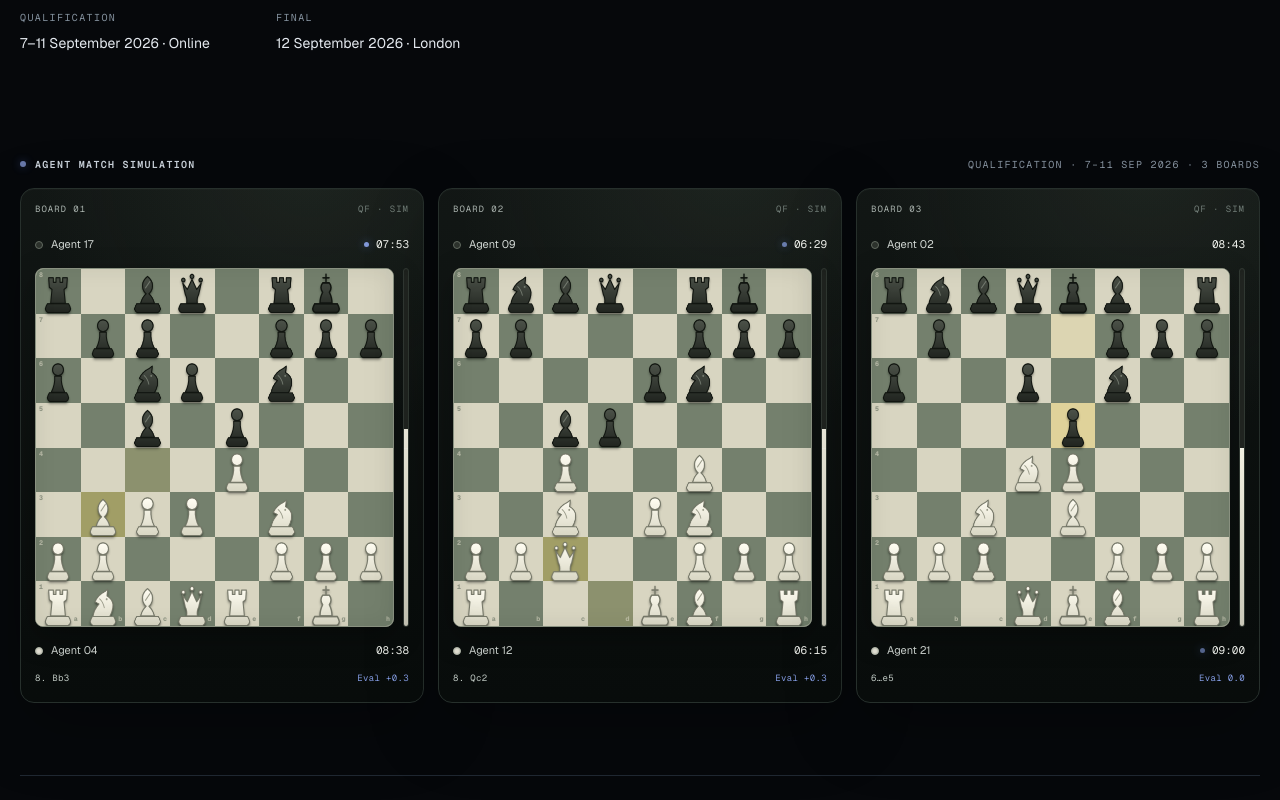
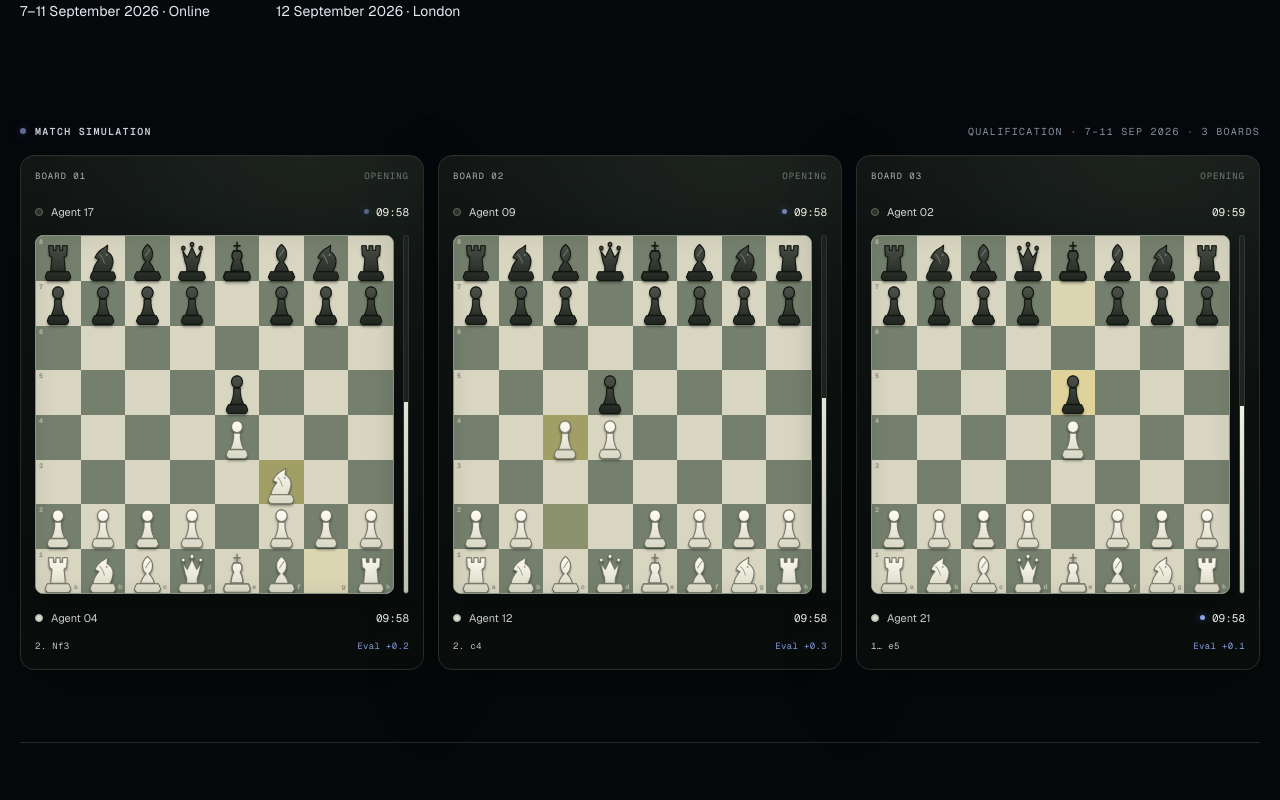
Before and after one commit to javaxhaskell/aichessathon, a Next.js app: page / in a window 1280 px wide. Shown: the part 820-1620 px from the top of the page. Built offline with nearby package versions, Linux system fonts and the light colour scheme.

Commit message:
Refine tournament board playback and homepage copy

```diff
--- a/src/app/globals.css
+++ b/src/app/globals.css
@@ -109,7 +109,6 @@ h1 { max-width: 920px; margin: 0; font-size: clamp(48px, 7.6vw, 112px); line-hei
 .clock.active::before { opacity: 1; transform: scale(1); animation: clock-breathe 1.7s ease-in-out infinite; }
 .board-shell { position: relative; display: grid; grid-template-columns: minmax(0, 1fr) 6px; gap: 9px; }
 .chess-board { position: relative; isolation: isolate; aspect-ratio: 1; display: grid; grid-template-columns: repeat(8, 1fr); overflow: hidden; border: 1px solid #899180; border-radius: 8px; background: #d4d2c0; box-shadow: 0 10px 30px rgba(0,0,0,.28), 0 1px 0 rgba(255,255,255,.13) inset; }
-.chess-board.resetting { animation: board-reset .42s ease-out both; }
 .chess-board::after { content: ""; position: absolute; z-index: 10; inset: 0; border-radius: inherit; box-shadow: inset 0 0 22px rgba(19,27,21,.08); pointer-events: none; }
 .board-square { position: relative; display: grid; place-items: center; overflow: visible; background: #d8d5c1; line-height: 1; }
 .board-square.dark { background: #74806d; }
@@ -132,7 +131,6 @@ h1 { max-width: 920px; margin: 0; font-size: clamp(48px, 7.6vw, 112px); line-hei
 @keyframes pulse { 50% { opacity: .45; transform: scale(.8); } }
 @keyframes clock-breathe { 50% { opacity: .48; } }
 @keyframes piece-travel { from { transform: translate(var(--move-x), var(--move-y)); } to { transform: translate(0, 0); } }
-@keyframes board-reset { from { opacity: .58; } to { opacity: 1; } }
 @keyframes hero-rise { from { opacity: 0; translate: 0 18px; filter: blur(3px); } to { opacity: 1; translate: 0 0; filter: blur(0); } }
 
 .motion-ready .hero-copy > *, .motion-ready .stage-head { animation: hero-rise .8s cubic-bezier(.16,1,.3,1) both; }
@@ -177,7 +175,6 @@ h1 { max-width: 920px; margin: 0; font-size: clamp(48px, 7.6vw, 112px); line-hei
 .positioning-grid h2, .section-heading h2, .cta-section h2 { margin: 0; font-size: clamp(40px, 5.3vw, 78px); font-weight: 510; line-height: 1.02; letter-spacing: -.055em; text-wrap: balance; }
 .positioning-grid > div { align-self: end; }
 .positioning-grid p { margin: 0 0 22px; color: #a8b1bc; font-size: 17px; line-height: 1.7; letter-spacing: -.012em; }
-.positioning-grid p:last-child { color: #6f7a87; }
 .section-heading { display: grid; grid-template-columns: minmax(180px, .45fr) 1.55fr; align-items: start; gap: 40px; margin-bottom: 70px; }
 .section-heading h2 { max-width: 820px; }
 .timeline { margin: 0; padding: 0; list-style: none; border-top: 1px solid var(--line-strong); }
--- a/src/app/opengraph-image.tsx
+++ b/src/app/opengraph-image.tsx
@@ -2,7 +2,7 @@ import { ImageResponse } from "next/og";
 
 import { FINAL_DATE, QUALIFICATION_DATES } from "@/lib/event";
 
-export const alt = "AI Chessathon — Build an agent. Put it on the board.";
+export const alt = "AI Chessathon: Build an agent. Put it on the board.";
 export const size = { width: 1200, height: 630 };
 export const contentType = "image/png";
 
--- a/src/components/tournament-stage.tsx
+++ b/src/components/tournament-stage.tsx
@@ -1,11 +1,27 @@
 "use client";
 
 import type { CSSProperties } from "react";
-import { useCallback, useEffect, useMemo, useRef, useState } from "react";
+import { useCallback, useEffect, useRef, useState } from "react";
 
 import { QUALIFICATION_DATES_SHORT } from "@/lib/event";
 
-type Frame = { fen: string; move: string; from: string; to: string; evaluation: number };
+type Side = "white" | "black";
+type Piece = { token: string; black: boolean };
+type OpeningMove = { move: string; from: string; to: string; evaluation: number };
+type Frame = {
+  move: string;
+  from: string | null;
+  to: string | null;
+  evaluation: number;
+  pieces: Map<string, Piece>;
+  activeSide: Side;
+};
+type Playback = {
+  frameIndex: number;
+  whiteClock: number;
+  blackClock: number;
+  status: "waiting" | "playing" | "complete";
+};
 type Match = {
   board: string;
   white: string;
@@ -16,38 +32,8 @@ type Match = {
   frames: Frame[];
 };
 
-const matches: Match[] = [
-  {
-    board: "Board 01", white: "Agent 04", black: "Agent 17", whiteClock: 521, blackClock: 476, offset: 0,
-    frames: [
-      { fen: "r1bq1rk1/ppp2ppp/2np1n2/2b1p3/2B1P3/2PP1N2/PP3PPP/RNBQR1K1 b - - 2 7", move: "7. Re1", from: "f1", to: "e1", evaluation: 0.3 },
-      { fen: "r1bq1rk1/1pp2ppp/p1np1n2/2b1p3/2B1P3/2PP1N2/PP3PPP/RNBQR1K1 w - - 0 8", move: "7…a6", from: "a7", to: "a6", evaluation: 0.4 },
-      { fen: "r1bq1rk1/1pp2ppp/p1np1n2/2b1p3/4P3/1BPP1N2/PP3PPP/RNBQR1K1 b - - 1 8", move: "8. Bb3", from: "c4", to: "b3", evaluation: 0.3 },
-      { fen: "r1bq1rk1/bpp2ppp/p1np1n2/4p3/4P3/1BPP1N2/PP3PPP/RNBQR1K1 w - - 2 9", move: "8…Ba7", from: "c5", to: "a7", evaluation: 0.4 },
-    ],
-  },
-  {
-    board: "Board 02", white: "Agent 12", black: "Agent 09", whiteClock: 378, blackClock: 392, offset: 920,
-    frames: [
-      { fen: "rnbq1rk1/pp2bppp/4pn2/2Pp4/2P2B2/2N1PN2/PP3PPP/R2QKB1R b KQ - 0 7", move: "7. dxc5", from: "d4", to: "c5", evaluation: 0.3 },
-      { fen: "rnbq1rk1/pp3ppp/4pn2/2bp4/2P2B2/2N1PN2/PP3PPP/R2QKB1R w KQ - 0 8", move: "7…Bxc5", from: "e7", to: "c5", evaluation: 0.2 },
-      { fen: "rnbq1rk1/pp3ppp/4pn2/2bp4/2P2B2/2N1PN2/PPQ2PPP/R3KB1R b KQ - 1 8", move: "8. Qc2", from: "d1", to: "c2", evaluation: 0.3 },
-      { fen: "r1bq1rk1/pp3ppp/2n1pn2/2bp4/2P2B2/2N1PN2/PPQ2PPP/R3KB1R w KQ - 2 9", move: "8…Nc6", from: "b8", to: "c6", evaluation: 0.1 },
-    ],
-  },
-  {
-    board: "Board 03", white: "Agent 21", black: "Agent 02", whiteClock: 542, blackClock: 527, offset: 1740,
-    frames: [
-      { fen: "rnbqkb1r/1p2pppp/p2p1n2/8/3NP3/2N1B3/PPP2PPP/R2QKB1R b KQkq - 1 6", move: "6. Be3", from: "c1", to: "e3", evaluation: 0.1 },
-      { fen: "rnbqkb1r/1p3ppp/p2p1n2/4p3/3NP3/2N1B3/PPP2PPP/R2QKB1R w KQkq e6 0 7", move: "6…e5", from: "e7", to: "e5", evaluation: 0.0 },
-      { fen: "rnbqkb1r/1p3ppp/p2p1n2/4p3/4P3/1NN1B3/PPP2PPP/R2QKB1R b KQkq - 1 7", move: "7. Nb3", from: "d4", to: "b3", evaluation: 0.2 },
-      { fen: "rn1qkb1r/1p3ppp/p2pbn2/4p3/4P3/1NN1B3/PPP2PPP/R2QKB1R w KQkq - 2 8", move: "7…Be6", from: "c8", to: "e6", evaluation: 0.1 },
-    ],
-  },
-];
-
 function parseFen(fen: string) {
-  const squares: Array<{ square: string; token: string; black: boolean }> = [];
+  const squares: Array<{ square: string } & Piece> = [];
   const rows = fen.split(" ")[0].split("/");
   rows.forEach((row, rankIndex) => {
     let fileIndex = 0;
@@ -57,8 +43,95 @@ function parseFen(fen: string) {
       fileIndex += 1;
     }
   });
-  return new Map(squares.map((square) => [square.square, square]));
+  return new Map(squares.map(({ square, token, black }) => [square, { token, black }]));
 }
+
+const STARTING_FEN = "rnbqkbnr/pppppppp/8/8/8/8/PPPPPPPP/RNBQKBNR w KQkq - 0 1";
+
+function buildFrames(moves: OpeningMove[]): Frame[] {
+  const position = parseFen(STARTING_FEN);
+  const frames: Frame[] = [{
+    move: "Start position",
+    from: null,
+    to: null,
+    evaluation: 0,
+    pieces: new Map(position),
+    activeSide: "white",
+  }];
+
+  moves.forEach((move, index) => {
+    const piece = position.get(move.from);
+    const movingSide: Side = index % 2 === 0 ? "white" : "black";
+    if (!piece || piece.black !== (movingSide === "black")) {
+      throw new Error(`Invalid opening move ${move.move} on ${move.from}`);
+    }
+    position.delete(move.from);
+    position.set(move.to, piece);
+    frames.push({
+      ...move,
+      pieces: new Map(position),
+      activeSide: movingSide === "white" ? "black" : "white",
+    });
+  });
+
+  return frames;
+}
+
+const matches: Match[] = [
+  {
+    board: "Board 01", white: "Agent 04", black: "Agent 17", whiteClock: 600, blackClock: 600, offset: 0,
+    frames: buildFrames([
+      { move: "1. e4", from: "e2", to: "e4", evaluation: 0.20 },
+      { move: "1… e5", from: "e7", to: "e5", evaluation: 0.15 },
+      { move: "2. Nf3", from: "g1", to: "f3", evaluation: 0.22 },
+      { move: "2… Nc6", from: "b8", to: "c6", evaluation: 0.16 },
+      { move: "3. Bc4", from: "f1", to: "c4", evaluation: 0.24 },
+      { move: "3… Nf6", from: "g8", to: "f6", evaluation: 0.18 },
+      { move: "4. d3", from: "d2", to: "d3", evaluation: 0.16 },
+      { move: "4… Bc5", from: "f8", to: "c5", evaluation: 0.12 },
+      { move: "5. c3", from: "c2", to: "c3", evaluation: 0.18 },
+      { move: "5… d6", from: "d7", to: "d6", evaluation: 0.14 },
+      { move: "6. Nbd2", from: "b1", to: "d2", evaluation: 0.17 },
+      { move: "6… a6", from: "a7", to: "a6", evaluation: 0.20 },
+    ]),
+  },
+  {
+    board: "Board 02", white: "Agent 12", black: "Agent 09", whiteClock: 600, blackClock: 600, offset: 620,
+    frames: buildFrames([
+      { move: "1. d4", from: "d2", to: "d4", evaluation: 0.20 },
+      { move: "1… d5", from: "d7", to: "d5", evaluation: 0.16 },
+      { move: "2. c4", from: "c2", to: "c4", evaluation: 0.28 },
+      { move: "2… e6", from: "e7", to: "e6", evaluation: 0.20 },
+      { move: "3. Nc3", from: "b1", to: "c3", evaluation: 0.27 },
+      { move: "3… Nf6", from: "g8", to: "f6", evaluation: 0.22 },
+      { move: "4. Nf3", from: "g1", to: "f3", evaluation: 0.26 },
+      { move: "4… Be7", from: "f8", to: "e7", evaluation: 0.22 },
+      { move: "5. Bg5", from: "c1", to: "g5", evaluation: 0.30 },
+      { move: "5… h6", from: "h7", to: "h6", evaluation: 0.28 },
+      { move: "6. Bh4", from: "g5", to: "h4", evaluation: 0.31 },
+      { move: "6… b6", from: "b7", to: "b6", evaluation: 0.34 },
+    ]),
+  },
+  {
+    board: "Board 03", white: "Agent 21", black: "Agent 02", whiteClock: 600, blackClock: 600, offset: 1240,
+    frames: buildFrames([
+      { move: "1. e4", from: "e2", to: "e4", evaluation: 0.20 },
+      { move: "1… e5", from: "e7", to: "e5", evaluation: 0.15 },
+      { move: "2. Nf3", from: "g1", to: "f3", evaluation: 0.22 },
+      { move: "2… Nc6", from: "b8", to: "c6", evaluation: 0.16 },
+      { move: "3. d4", from: "d2", to: "d4", evaluation: 0.28 },
+      { move: "3… exd4", from: "e5", to: "d4", evaluation: 0.22 },
+      { move: "4. Nxd4", from: "f3", to: "d4", evaluation: 0.30 },
+      { move: "4… Nf6", from: "g8", to: "f6", evaluation: 0.23 },
+      { move: "5. Nxc6", from: "d4", to: "c6", evaluation: 0.18 },
+      { move: "5… bxc6", from: "b7", to: "c6", evaluation: 0.26 },
+      { move: "6. Bd3", from: "f1", to: "d3", evaluation: 0.28 },
+      { move: "6… d5", from: "d7", to: "d5", evaluation: 0.20 },
+      { move: "7. exd5", from: "e4", to: "d5", evaluation: 0.24 },
+      { move: "7… cxd5", from: "c6", to: "d5", evaluation: 0.18 },
+    ]),
+  },
+];
 
 type PieceMotionStyle = CSSProperties & { "--move-x": string; "--move-y": string };
 
@@ -248,10 +321,6 @@ function moveOffset(from: string, to: string): PieceMotionStyle {
   };
 }
 
-function sideToMove(fen: string) {
-  return fen.split(/\s+/)[1] === "b" ? "black" : "white";
-}
-
 function formatClock(seconds: number) {
   const bounded = Math.max(0, seconds);
   return `${String(Math.floor(bounded / 60)).padStart(2, "0")}:${String(bounded % 60).padStart(2, "0")}`;
@@ -260,10 +329,12 @@ function formatClock(seconds: number) {
 function MatchCard({ match, index }: { match: Match; index: number }) {
   const cardRef = useRef<HTMLElement>(null);
   const visibleRef = useRef(false);
-  const [playback, setPlayback] = useState({
+  const [reducedMotion, setReducedMotion] = useState(false);
+  const [playback, setPlayback] = useState<Playback>({
     frameIndex: 0,
     whiteClock: match.whiteClock,
     blackClock: match.blackClock,
+    status: "waiting",
   });
 
   useEffect(() => {
@@ -286,86 +357,98 @@ function MatchCard({ match, index }: { match: Match; index: number }) {
 
   useEffect(() => {
     const motionPreference = window.matchMedia("(prefers-reduced-motion: reduce)");
-    let moveStart: number | undefined;
+    const updatePreference = () => setReducedMotion(motionPreference.matches);
+    updatePreference();
+    motionPreference.addEventListener("change", updatePreference);
+    return () => {
+      motionPreference.removeEventListener("change", updatePreference);
+    };
+  }, []);
+
+  useEffect(() => {
+    if (reducedMotion) return;
+    if (playback.status === "complete") return;
+
+    let cancelled = false;
     let moveTimer: number | undefined;
-    let clockTimer: number | undefined;
-
-    const clearTimers = () => {
-      if (moveStart !== undefined) window.clearTimeout(moveStart);
-      if (moveTimer !== undefined) window.clearInterval(moveTimer);
-      if (clockTimer !== undefined) window.clearInterval(clockTimer);
-      moveStart = undefined;
-      moveTimer = undefined;
-      clockTimer = undefined;
+    const firstMove = playback.frameIndex === 0;
+    const scheduleMove = (delay: number) => {
+      moveTimer = window.setTimeout(() => {
+        if (cancelled) return;
+        if (!visibleRef.current || document.hidden) {
+          scheduleMove(250);
+          return;
+        }
+        setPlayback((current) => {
+          const nextFrame = Math.min(current.frameIndex + 1, match.frames.length - 1);
+          return {
+            ...current,
+            frameIndex: nextFrame,
+            status: nextFrame === match.frames.length - 1 ? "complete" : "playing",
+          };
+        });
+      }, delay);
     };
 
-    const canAdvance = () => visibleRef.current && !document.hidden;
-    const startTimers = () => {
-      clearTimers();
-      if (motionPreference.matches) return;
+    scheduleMove(firstMove ? 1700 + match.offset : 1900);
+    return () => {
+      cancelled = true;
+      if (moveTimer !== undefined) window.clearTimeout(moveTimer);
+    };
+  }, [match, playback.frameIndex, playback.status, reducedMotion]);
 
-      clockTimer = window.setInterval(() => {
-        if (!canAdvance()) return;
+  useEffect(() => {
+    if (reducedMotion || playback.status !== "playing") return;
+    const clockTimer = window.setInterval(() => {
+      if (!visibleRef.current || document.hidden) return;
       setPlayback((current) => {
-          const activeSide = sideToMove(match.frames[current.frameIndex].fen);
+        if (current.status !== "playing") return current;
+        const activeSide = match.frames[current.frameIndex].activeSide;
         return activeSide === "white"
           ? { ...current, whiteClock: Math.max(0, current.whiteClock - 1) }
           : { ...current, blackClock: Math.max(0, current.blackClock - 1) };
       });
     }, 1000);
+    return () => window.clearInterval(clockTimer);
+  }, [match, playback.status, reducedMotion]);
 
-      moveStart = window.setTimeout(() => {
-        moveTimer = window.setInterval(() => {
-          if (!canAdvance()) return;
-          setPlayback((current) => ({
-            ...current,
-            frameIndex: (current.frameIndex + 1) % match.frames.length,
-          }));
-        }, 2600);
-      }, match.offset);
-    };
-
-    startTimers();
-    motionPreference.addEventListener("change", startTimers);
-    return () => {
-      motionPreference.removeEventListener("change", startTimers);
-      clearTimers();
-    };
-  }, [match]);
-
-  const frame = match.frames[playback.frameIndex];
-  const pieces = useMemo(() => parseFen(frame.fen), [frame.fen]);
-  const activeSide = sideToMove(frame.fen);
+  const frameIndex = reducedMotion ? match.frames.length - 1 : playback.frameIndex;
+  const frame = match.frames[frameIndex];
+  const pieces = frame.pieces;
+  const activeSide = frame.activeSide;
+  const clockIsRunning = !reducedMotion && playback.status === "playing";
   const evaluationHeight = Math.max(12, Math.min(88, 50 + frame.evaluation * 17));
 
   return (
     <article className="match-card" data-reveal ref={cardRef}>
-      <p className="sr-only">{match.board}: {match.white} versus {match.black}. Current move {frame.move}.</p>
+      <p className="sr-only">{match.board}: {match.white} versus {match.black}. {frame.from ? `Current move ${frame.move}.` : "Starting position."}</p>
       <div aria-hidden="true">
-        <div className="match-topline"><span>{match.board}</span><span>QF · Sim</span></div>
+        <div className="match-topline"><span>{match.board}</span><span>Opening</span></div>
         <div className="agent-row agent-row-top">
           <span className="agent-identity"><i className="agent-chip dark" />{match.black}</span>
-          <time className={`clock${activeSide === "black" ? " active" : ""}`} dateTime={`PT${playback.blackClock}S`}>{formatClock(playback.blackClock)}</time>
+          <time className={`clock${clockIsRunning && activeSide === "black" ? " active" : ""}`} dateTime={`PT${playback.blackClock}S`}>{formatClock(playback.blackClock)}</time>
         </div>
         <div className="board-shell">
-          <div className={`chess-board${playback.frameIndex === 0 ? " resetting" : ""}`}>
+          <div className="chess-board">
             {Array.from({ length: 64 }, (_, squareIndex) => {
               const file = squareIndex % 8;
               const rank = 8 - Math.floor(squareIndex / 8);
               const square = `${"abcdefgh"[file]}${rank}`;
               const piece = pieces.get(square);
               const isDark = (file + rank) % 2 === 0;
-              const isFrom = square === frame.from;
-              const isTo = square === frame.to;
+              const isFrom = Boolean(frame.from && square === frame.from);
+              const isTo = Boolean(frame.to && square === frame.to);
+              const moving = Boolean(isTo && frame.from && frame.to);
+              const motionStyle = isTo && frame.from && frame.to ? moveOffset(frame.from, frame.to) : undefined;
               return (
                 <span className={`board-square${isDark ? " dark" : ""}${isFrom ? " move-from" : ""}${isTo ? " move-to" : ""}`} key={`${index}-${square}`}>
                   {file === 0 ? <small className="board-coordinate rank-coordinate">{rank}</small> : null}
                   {rank === 1 ? <small className="board-coordinate file-coordinate">{"abcdefgh"[file]}</small> : null}
                   {piece ? (
                     <ChessPiece
-                      key={`${square}-${piece.token}-${isTo ? playback.frameIndex : "still"}`}
-                      moving={isTo && playback.frameIndex > 0}
-                      style={isTo && playback.frameIndex > 0 ? moveOffset(frame.from, frame.to) : undefined}
+                      key={`${square}-${piece.token}-${isTo ? frameIndex : "still"}`}
+                      moving={moving}
+                      style={motionStyle}
                       token={piece.token}
                     />
                   ) : null}
@@ -377,7 +460,7 @@ function MatchCard({ match, index }: { match: Match; index: number }) {
         </div>
         <div className="agent-row agent-row-bottom">
           <span className="agent-identity"><i className="agent-chip" />{match.white}</span>
-          <time className={`clock${activeSide === "white" ? " active" : ""}`} dateTime={`PT${playback.whiteClock}S`}>{formatClock(playback.whiteClock)}</time>
+          <time className={`clock${clockIsRunning && activeSide === "white" ? " active" : ""}`} dateTime={`PT${playback.whiteClock}S`}>{formatClock(playback.whiteClock)}</time>
         </div>
         <div className="match-foot"><span className="move-notation">{frame.move}</span><span className="eval-value">Eval {frame.evaluation > 0 ? "+" : ""}{frame.evaluation.toFixed(1)}</span></div>
       </div>
@@ -388,7 +471,7 @@ function MatchCard({ match, index }: { match: Match; index: number }) {
 export function TournamentStage() {
   return (
     <section className="tournament-stage" aria-labelledby="simulation-title">
-      <div className="stage-head"><h2 className="stage-label" id="simulation-title">Agent match simulation</h2><p className="stage-meta">Qualification · {QUALIFICATION_DATES_SHORT} · 3 boards</p></div>
+      <div className="stage-head"><h2 className="stage-label" id="simulation-title">Match simulation</h2><p className="stage-meta">Qualification · {QUALIFICATION_DATES_SHORT} · 3 boards</p></div>
       <div className="matches-grid">{matches.map((match, index) => <MatchCard index={index} key={match.board} match={match} />)}</div>
     </section>
   );
```
Also changed, not shown: src/app/layout.tsx (+4 -4 lines), src/app/page.tsx (+11 -13 lines). Lines whose indentation alone changed are shown as unchanged.
